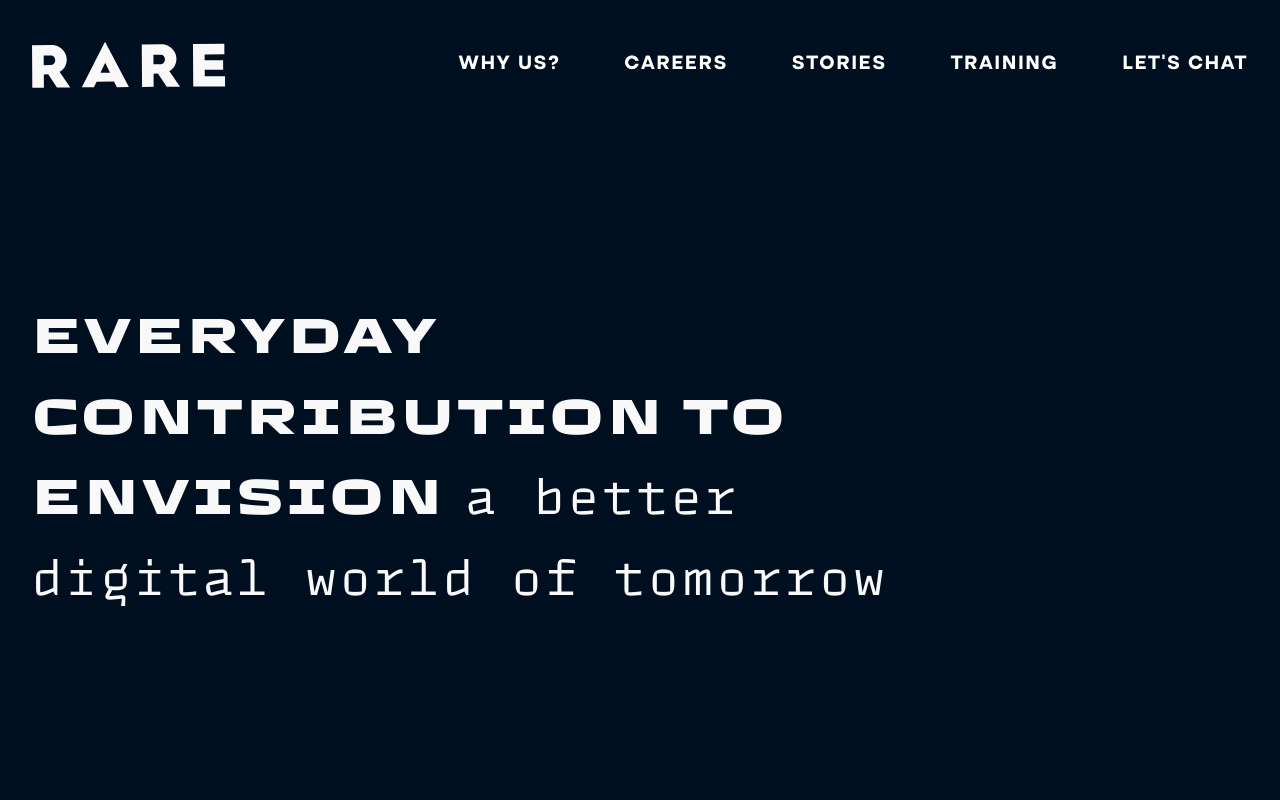
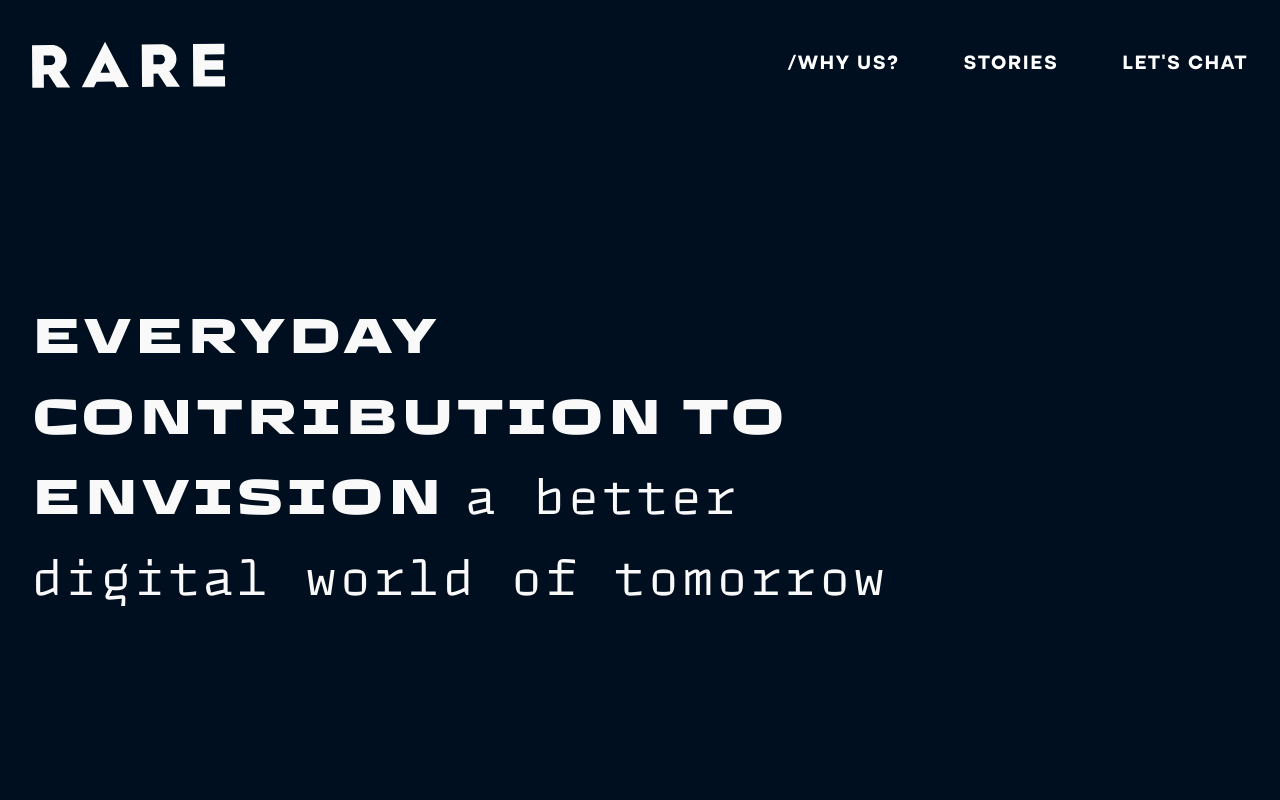
Before and after one commit to rareagency/rare.fi, a Next.js app: page / in a window 1280 px wide. Shown: the top 800 px of the page. Built offline with nearby package versions, Linux system fonts and the light colour scheme; a small style sheet from the web is missing.

Commit message:
Add titles (#26)
Co-authored-by: Oskari Kuikka <oskari@rare.fi>

```diff
--- a/components/Floater.tsx
+++ b/components/Floater.tsx
@@ -59,7 +59,7 @@ const Floater = () => {
           }
           40% {
             height: 115px;
-            bottom: 5px;
+            bottom: 0px;
           }
           100% {
             height: 0px;
--- a/components/Footer/Footer.tsx
+++ b/components/Footer/Footer.tsx
@@ -27,7 +27,12 @@ const Footer = () => {
       <ol className="col-start-7 row-start-1 md:row-start-2 md:col-start-1 md:col-span-full md:pt-8">
         {links.map((link, index) => (
           <li className="p-2 text-right md:text-left w-48" key={index}>
-            <FooterItem url={link.url} text={link.text} key={index} />
+            <FooterItem
+              url={link.url}
+              text={link.text}
+              key={index}
+              scroll={link.scroll}
+            />
           </li>
         ))}
       </ol>
--- a/components/Footer/FooterItem.tsx
+++ b/components/Footer/FooterItem.tsx
@@ -1,15 +1,29 @@
 import React from "react";
 import Link from "next/link";
+import { smoothScroll } from "../../utils/smoothScroll";
 
 type FooterProps = {
   url: string;
   text: string;
+  scroll?: boolean;
 };
 
 const classes =
   "text-white text-right py-2 uppercase title2 text hover:text-light";
 
-const FooterItem = ({ url, text }: FooterProps) => {
+const FooterItem = ({ url, text, scroll }: FooterProps) => {
+  if (scroll) {
+    return (
+      <a
+        href={`/#${url}`}
+        className={`${classes} cursor-pointer`}
+        onClick={(e) => smoothScroll(url, e)}
+      >
+        {text}
+      </a>
+    );
+  }
+
   return (
     <Link href={url} passHref>
       <a className={classes}>{text}</a>
--- a/components/Nav/NavBar.tsx
+++ b/components/Nav/NavBar.tsx
@@ -21,6 +21,7 @@ const NavBar: React.FC<{ theme?: "dark" | "light" }> = ({
             text={link.text}
             key={link.text}
             hasBadge={link.hasBadge}
+            scroll={link.scroll}
           />
         ))}
       </div>
--- a/components/Nav/NavItem.tsx
+++ b/components/Nav/NavItem.tsx
@@ -2,33 +2,51 @@ import React from "react";
 import Link from "next/link";
 import { useRouter } from "next/dist/client/router";
 import { c } from "../../utils/classnames";
+import { smoothScroll } from "../../utils/smoothScroll";
 
 type NavProps = {
   url: string;
   text: string;
   theme?: "dark" | "light";
   hasBadge?: boolean;
+  scroll?: boolean;
 };
 
-const NavItem = ({ url, text, theme = "dark", hasBadge = false }: NavProps) => {
+const NavItem = ({
+  url,
+  text,
+  theme = "dark",
+  hasBadge = false,
+  scroll,
+}: NavProps) => {
   const router = useRouter();
   const isLinkActive = router.asPath === url;
 
-  return (
-    <>
-      <Link href={url}>
-        <a
-          className={c("lg:px-4 py-1 uppercase font-default font-bold", {
+  const linkClasses = c("lg:px-4 py-1 uppercase font-default font-bold", {
     "nav-link-active": isLinkActive,
     "nav-link-badge": hasBadge,
     "text-white": theme === "dark",
     "hover:text-light-blue": theme === "dark",
     "text-dark-blue": theme === "light",
     "hover:text-action-purple": theme === "light",
-          })}
+  });
+
+  if (scroll) {
+    return (
+      <a
+        href={`/#${url}`}
+        className={`${linkClasses} cursor-pointer`}
+        onClick={(e) => smoothScroll(url, e)}
       >
         {text}
       </a>
+    );
+  }
+
+  return (
+    <>
+      <Link href={url}>
+        <a className={linkClasses}>{text}</a>
       </Link>
 
       <style jsx>{`
--- a/layouts/Lander.tsx
+++ b/layouts/Lander.tsx
@@ -11,7 +11,7 @@ type Props = {
 
 const Layout = ({ children }: Props) => {
   return (
-    <Base>
+    <Base title="Rare Tampere - Software made collaborative">
       <Header />
       {children}
       <Footer />
--- a/layouts/Stories.tsx
+++ b/layouts/Stories.tsx
@@ -7,7 +7,7 @@ import Floater from "../components/Floater";
 
 const Layout: React.FC = ({ children }) => {
   return (
-    <Base>
+    <Base title="Rare Tampere - Stories">
       <Header />
       {children}
       <Footer />
--- a/utils/pagelinks.ts
+++ b/utils/pagelinks.ts
@@ -1,23 +1,16 @@
 export const links = [
   {
-    url: "/about",
+    url: "/",
     text: "Why us?",
-  },
-  {
-    url: "/about",
-    text: "Careers",
-    hasBadge: true,
   },
   {
     url: "/stories",
     text: "Stories",
   },
   {
-    url: "/about",
-    text: "Training",
-  },
-  {
-    url: "/about",
+    url: "contact-us",
     text: "Let's chat",
+    scroll: true,
+    hasBadge: false,
   },
 ];
--- /dev/null
+++ b/utils/smoothScroll.ts
@@ -0,0 +1,8 @@
+export const smoothScroll = (url: string, event: React.MouseEvent) => {
+  const contact = document.getElementById(url);
+
+  if (contact && event) {
+    event.preventDefault();
+    contact.scrollIntoView({ behavior: "smooth" });
+  }
+};
```
Lines whose indentation alone changed are shown as unchanged.
